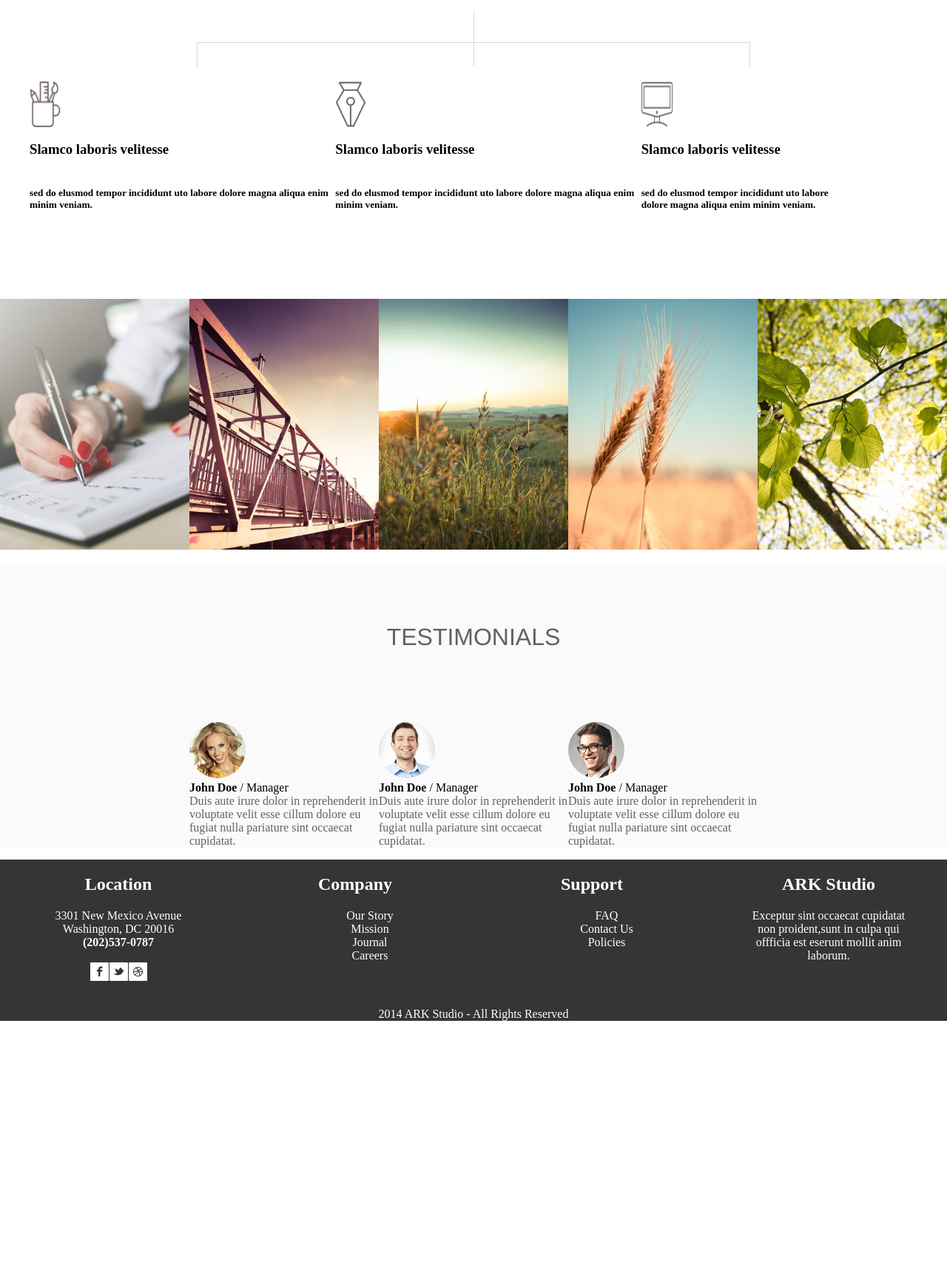
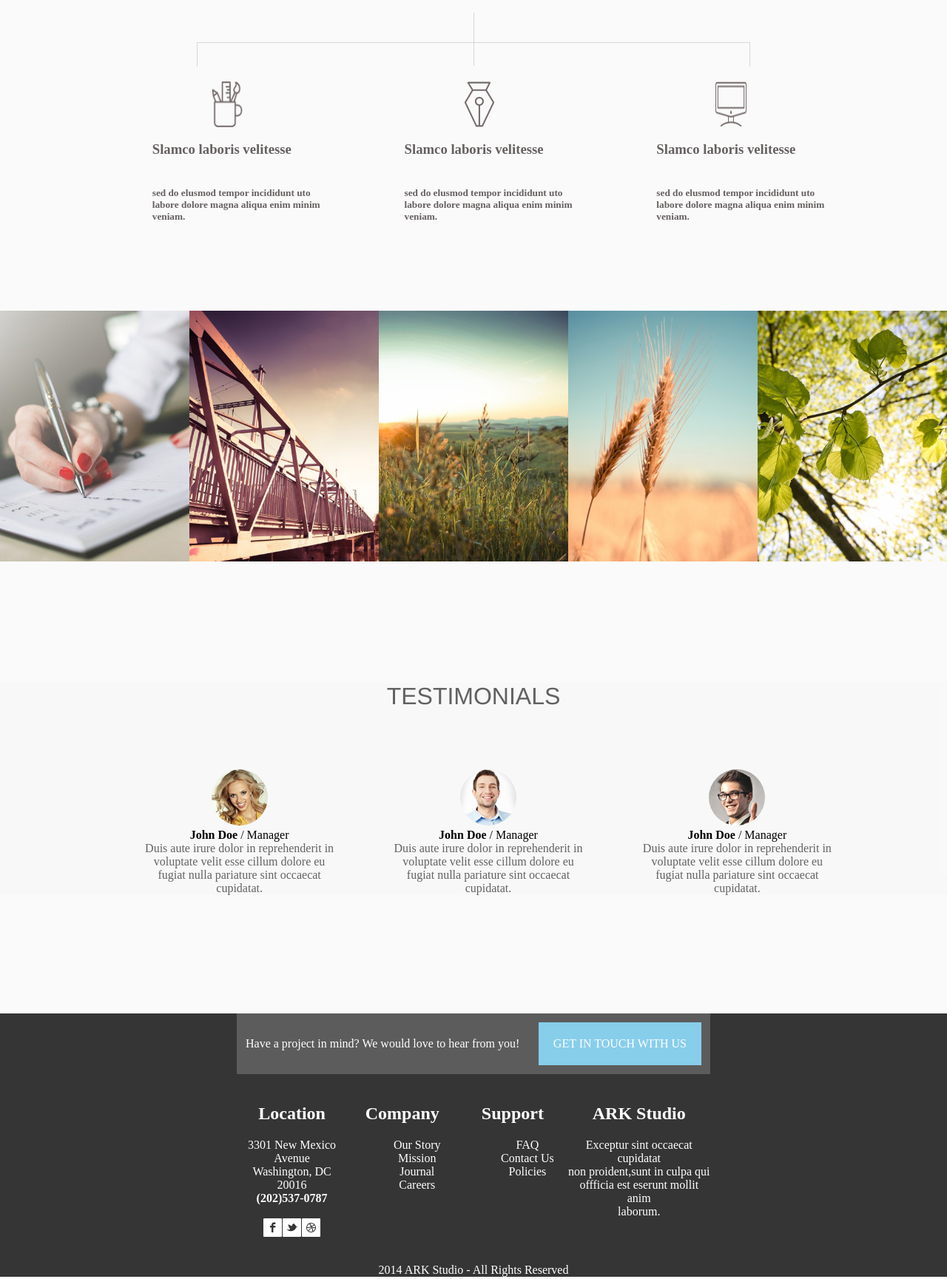
Before and after one commit to parth3333/ark-studio, a plain HTML site: page index.html in a window 1280 px wide. Shown: the part 852-2581 px from the top of the page at 74% size. Before the commit the page ends 2248 px from the top, so only its background shows below. Drawn offline with Linux system fonts and the light colour scheme.

Commit message:
arkstudio_final

```diff
--- a/index.html
+++ b/index.html
@@ -77,8 +77,8 @@
                            <h3> Slamco laboris velitesse </h3>
                         </span>
                         <div>
-                            <h5>sed do elusmod tempor incididunt uto
-                                labore dolore magna aliqua enim minim veniam.</h5>
+                            <h5>sed do elusmod tempor incididunt uto <br/>
+                                labore dolore magna aliqua enim minim<br/>veniam.</h5>
                         </div>
                 </div>
             </li>
@@ -89,8 +89,8 @@
                             <h3> Slamco laboris velitesse </h3>
                         </span>
                         <div>
-                            <h5>sed do elusmod tempor incididunt uto
-                            labore dolore magna aliqua enim minim veniam.</h5>
+                            <h5>sed do elusmod tempor incididunt uto <br/>
+                            labore dolore magna aliqua enim minim<br/>veniam.</h5>
                         </div>
                 </div>
             </li>
@@ -101,9 +101,9 @@
                         <span class="service_text">
                             <h3> Slamco laboris velitesse </h3>
                         </span>
-                        <div style="width: 70%;">
-                            <h5>sed do elusmod tempor incididunt uto
-                                labore dolore magna aliqua enim minim veniam.</h5>
+                        <div>
+                            <h5>sed do elusmod tempor incididunt uto <br/>
+                                labore dolore magna aliqua enim minim<br/>veniam.</h5>
                         </div>
                  </div>
             </li>
@@ -133,7 +133,7 @@
             </div>
             <ul id="testimonials_list">
                 <li>
-                    <div>
+                    <div id="testimonial_align">
                         <img class="client_image" src="img/client1.jpg" alt="client1"/>
                         <div class="testimonial_name">
                             <span class="name">
@@ -149,7 +149,8 @@
                         </div>
                     </div>
                 </li>
-                    <div>
+                <li>
+                    <div id="testimonial_align">
                         <img class="client_image" src="img/client2.jpg" alt="client2"/>
 
                         <div class="testimonial_name">
@@ -165,8 +166,9 @@
                             pariature sint occaecat cupidatat.
                         </div>
                     </div>
+                </li>
                 <li>
-                    <div>
+                    <div id="testimonial_align">
                         <img class="client_image" src="img/client3.jpg" alt="client3"/>
 
                         <div class="testimonial_name">
@@ -183,9 +185,6 @@
                         </div>
                     </div>
                 </li>
-                <li>
-
-                </li>
             </ul>
         </section>
 
@@ -198,6 +197,16 @@
 
 
 <footer class="footer">
+    <div style="margin: 0em 20em;">
+    <section class="cta_footer" >
+        <p id="cta_text">
+            Have a project in mind? We would love to hear from you!
+        </p>
+        <a id="cta_lin" href="#">
+            GET IN TOUCH WITH US
+        </a>
+    </section>
+
 
     <div class="footer_widget">
         <div class="Location">
@@ -281,7 +290,7 @@
     <p class="rights">
         2014 ARK Studio - All Rights Reserved
     </p>
-
+</div>
 </footer>
 
 </html>
--- a/styles/main.css
+++ b/styles/main.css
@@ -1,5 +1,6 @@
 body{
     margin: 0px;
+    background-color: rgba(248,248,248,0.7);
 }
 
 .transparent_nav{
@@ -20,8 +21,9 @@ body{
     margin-right: 60px;
 }
 
-.nav_bar{
+#nav_item_1,#nav_item_2,#nav_item_3,#nav_item_4{
     text-decoration: none;
+    color: black;
 }
 
 ul#nav_list{
@@ -35,6 +37,13 @@ ul#nav_list li{
     font-size: 16px;
     padding: 0px 20px;
     text-decoration: none;
+    list-style: none;
+}
+
+ul#img_list li:hover{
+    padding:15px;
+    margin: 15px;
+    border-radius: 50px;
 }
 
 #background_image{
@@ -60,7 +69,15 @@ ul#nav_list li{
     text-decoration: none;
     color: white;
     padding: 20px;
+}
 
+.cta #cta_link:hover{
+    background-color: chartreuse;
+}
+
+.services_wrapper{
+    margin: 0px auto;
+    width: 83%;
 }
 
 .services_text{
@@ -77,12 +94,16 @@ ul#nav_list li{
 #services_list{
     display: flex;
     padding-bottom: 5em;
-    padding: left 14em;
+    color: #666060;
+    width: auto;
+    justify-content: space-around;
+
 }
 
 #services_img{
     width:42px;
     height: 62px;
+    padding-left: 5em;
 }
 
 .services_items_content{
@@ -115,11 +136,12 @@ li.services_items{
 
 .testimonials_wrapper{
     background-color: rgba(248,248,248,0.7);
+    margin: 10em 0em;
 }
 
 .testimonials_text{
     font-size: 2em;
-    padding: 2.5em;
+    padding-bottom: 2.5em;
     color: rgb(98, 97, 97);
     font-family: 'Franklin Gothic Medium', 'Arial Narrow', Arial, sans-serif;
     text-align: center;
@@ -127,9 +149,18 @@ li.services_items{
 
 #testimonials_list{
     display: flex;
-    justify-content: space-evenly;
+    justify-content: space-between;
     list-style: none;
-    padding: 0% 20%;
+    margin: 0px auto;
+    width:73%;
+}
+
+#testimonial_align{
+    text-align: center;
+}
+
+#testimonials_list li{
+    width: 28%;
 }
 
 .client_image{
@@ -145,7 +176,7 @@ li.services_items{
     display: flex;
     height: auto;
     justify-content: space-evenly;
-    width: 100vw;
+    width: 100%;
 
 }
 
@@ -184,7 +215,7 @@ li.services_items{
 
 }
 
-
+.f
 .ARK_Studio{
     width: 25%;
 
@@ -193,3 +224,27 @@ li.services_items{
 .rights{
     text-align: center;
 }
+
+
+.cta_footer{
+    display: flex;
+    justify-content: space-between;
+    background-color: rgba(248,248,248,0.2);
+    margin-bottom: -80px;
+    padding: 12px;
+    margin-bottom: 20px;
+
+    align-items: center;
+}
+
+
+.cta_footer #cta_lin{
+    background-color: skyblue ;
+    text-decoration: none;
+    color: white;
+    padding: 20px;
+}
+
+.cta_footer #cta_lin:hover{
+    background-color: chartreuse;
+}
```
